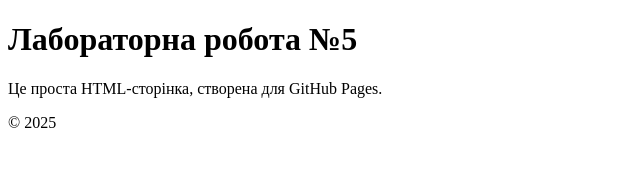
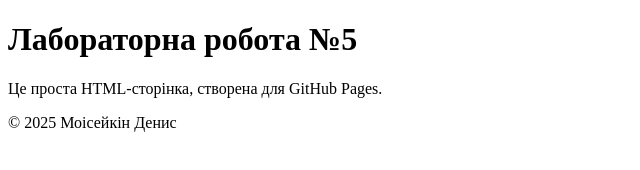
Before and after one commit to Denys883/simple-webpage, a plain HTML site: page index.html in a window 1280 px wide. Shown: the whole page, without its empty margins (0-640 px from the left). Drawn offline with Linux system fonts and the light colour scheme.

Commit message:
Update index.html

```diff
--- a/index.html
+++ b/index.html
@@ -9,7 +9,7 @@
   <p>Це проста HTML-сторінка, створена для GitHub Pages.</p>
 
   <footer>
-    <p>© 2025</p>
+    <p>© 2025 Моісейкін Денис </p>
   </footer>
 </body>
 </html>
```
